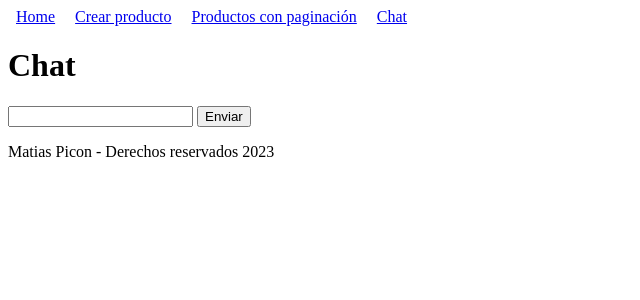
After one commit to Pykon26/DesafiosBackEnd, a Node server app: template src/views/chat.handlebars in a window 1280 px wide. The commit adds this page. Shown: the top 300 px of the page, without its empty margins (0-640 px from the left). Run offline with Node 20, Linux system fonts and the light colour scheme; the template is opened without the code that fills it, so the values that code supplies are empty; some libraries are stand-ins or nearby versions.

Commit message:
arreglos vistas

```diff
--- a/src/main.js
+++ b/src/main.js
@@ -50,7 +50,7 @@ app.set('views', path.resolve(__dirname, './views'));
 app.use('/static', express.static(path.join(__dirname, '/public')));
 
 app.get('/static', (req, res) => {
-	res.render('index', {
+	res.render('home', {
 		rutaCSS: 'index',
 		rutaJS: 'index',
 	});
@@ -87,6 +87,14 @@ app.get('/static/carts/:cid', (req, res) => {
 });
 
 
+app.get('/static/chat', (req, res) => {
+	res.render('chat', {
+		rutaCSS: 'chat',
+		rutaJS: 'chat',
+	});
+});
+
+
 app.get('*', (req, res) => {
 	res.status(404).send('Error 404');
 });
--- /dev/null
+++ b/src/views/carts.handlebars
@@ -0,0 +1,3 @@
+<h1>Carrito</h1>
+
+<section id='cart-container'></section>
--- /dev/null
+++ b/src/views/chat.handlebars
@@ -0,0 +1,9 @@
+<h1>Chat</h1>
+
+<div>
+	<input type='text' name='' id='chatBox' />
+	<button id='botonChat'>Enviar</button>
+</div>
+<div>
+	<p id='parrafosMensajes'></p>
+</div>
--- a/src/views/partials/nav.handlebars
+++ b/src/views/partials/nav.handlebars
@@ -1,6 +1,10 @@
 <nav class="nav-menu" style='margin: 0; padding: 0'>
 	<ul class="nav-list" style='margin: 8px; padding: 0; display: flex; gap: 20px; list-style: none'>
-		<li><a href='http://localhost:4005/static/'>Home</a></li>
-		<li><a href='http://localhost:4005/static/realtimeproducts'>Crear producto</a></li>
+		<li><a href='http://localhost:4001/static/'>Home</a></li>
+		<li><a href='http://localhost:4001/static/realtimeproducts'>Crear producto</a></li>
+		<li><a href='http://localhost:4001/static/products'>Productos con paginación</a></li>
+		<li><a href='http://localhost:4001/static/chat'>Chat</a></li>
+
+
 	</ul>
 </nav>
```
Also changed, not shown: src/views/products.handlebars (added, +8 -0 lines).
